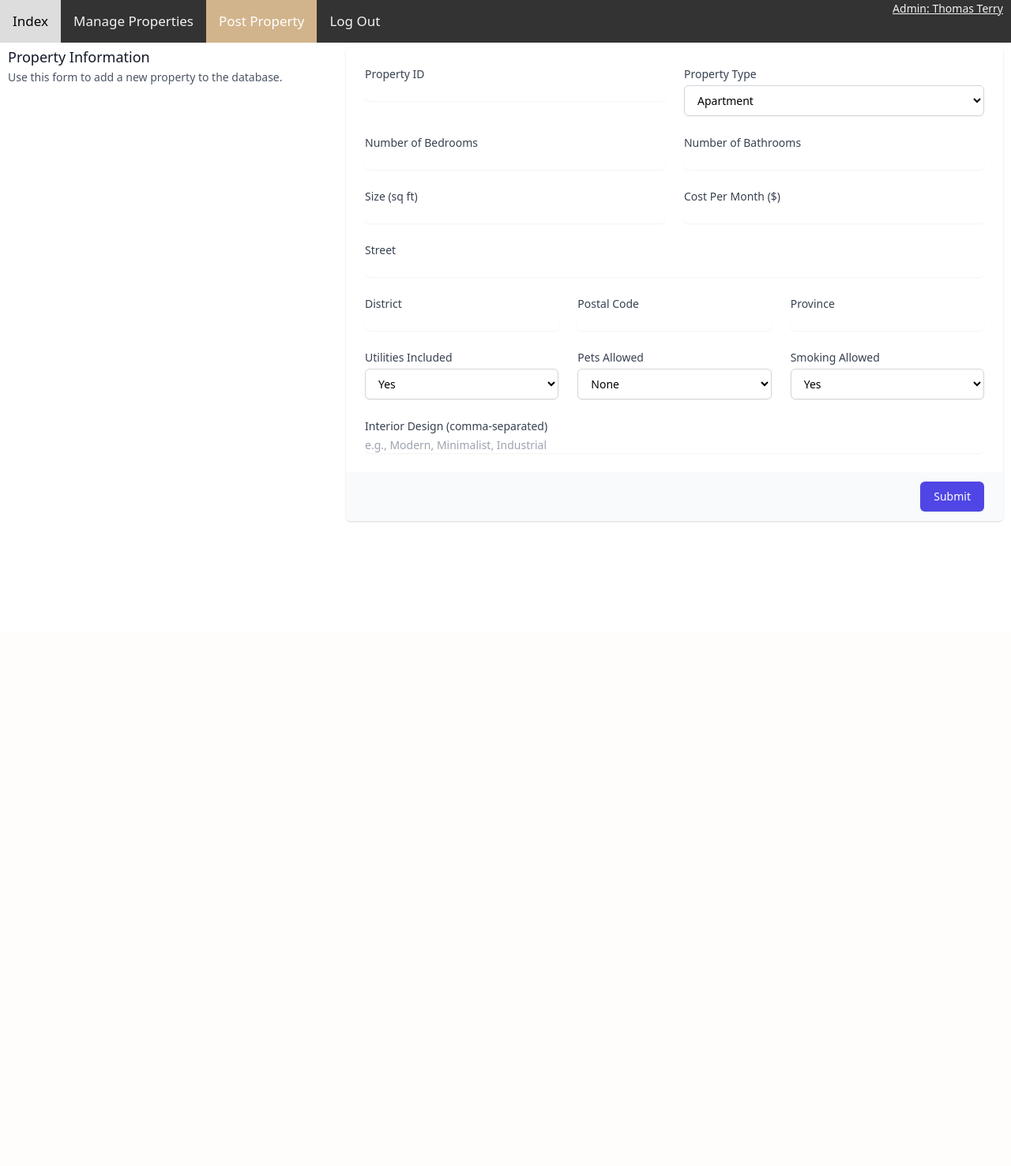
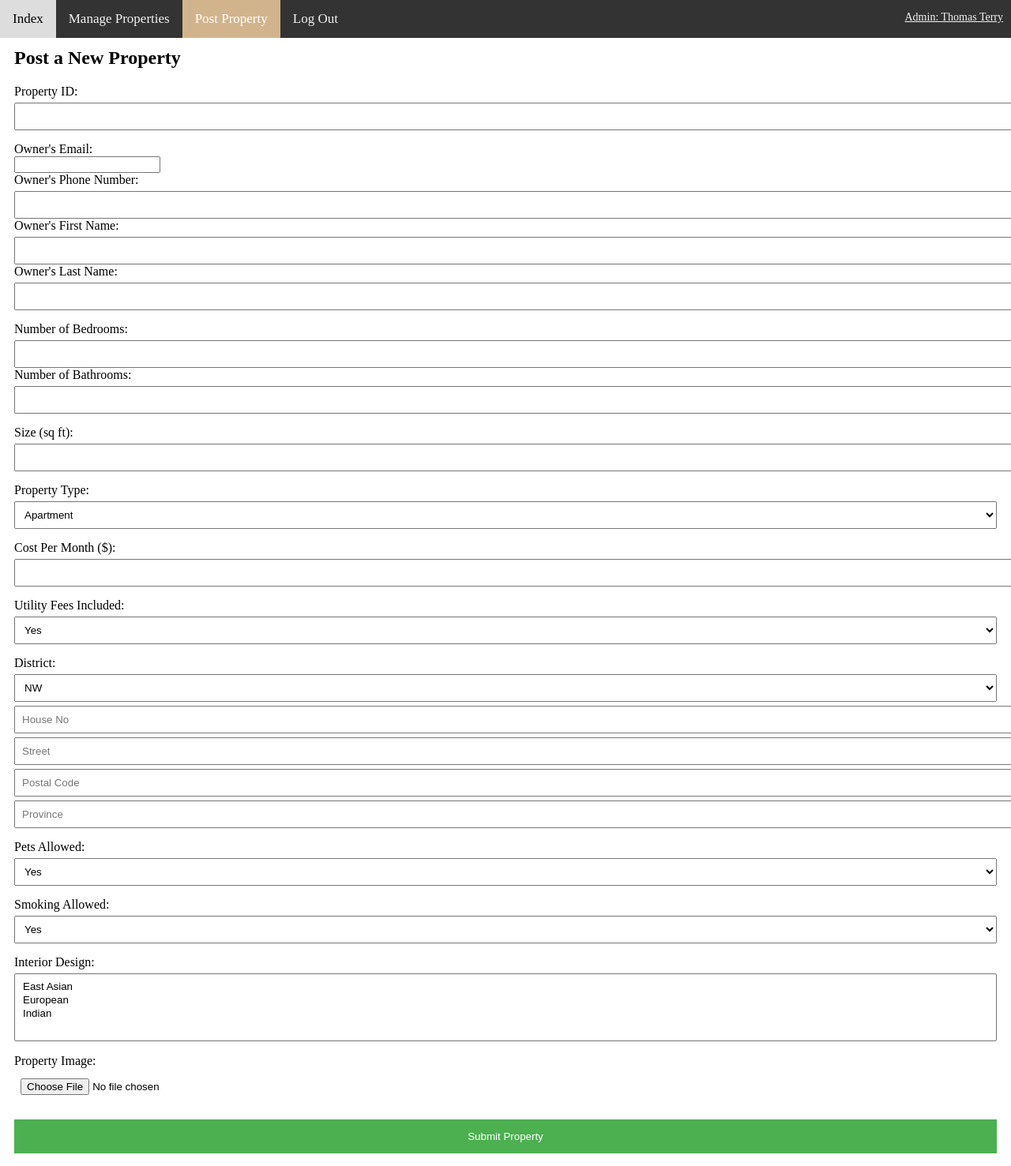
Before and after one commit to albe-martin/Cozy-rentals, a PHP site: page /postnewproperty.php in a window 1280 px wide. Shown: the whole page at 79% size. Before the commit the page ends 661 px from the top, so only its background shows below. Run offline with PHP 8.4, Linux system fonts and the light colour scheme; a user stored in the database is signed in.

Commit message:
mia's commit

```diff
--- a/postnewproperty.php
+++ b/postnewproperty.php
@@ -1,6 +1,12 @@
 <?php
     session_start();
     // note: only login as admin gets to see this page
+    function validate($data){
+      $data = trim($data);
+      $data = stripslashes($data);
+      $data = htmlspecialchars($data);
+      return $data;
+    }
 ?>
 
 <!DOCTYPE html>
@@ -52,145 +58,138 @@
   padding: 0px 10px;
 }
 
+.form-group {
+    margin-bottom: 15px;
+}
+
+.form-group label {
+    display: block;
+}
+
+.form-group input[type="text"],
+.form-group input[type="number"],
+.form-group select,
+.form-group input[type="file"] {
+    width: 100%;
+    padding: 8px;
+    margin-top: 5px;
+}
+
+button {
+    background-color: #4CAF50; /* Green */
+    color: white;
+    padding: 14px 20px;
+    margin: 8px 0;
+    border: none;
+    cursor: pointer;
+    width: 100%;
+}
+
+button:hover {
+    background-color: #45a049;
+}
 </style>
-
 <head>
-    <meta charset="UTF-8">
-    <meta http-equiv="X-UA-Compatible" content="IE=edge">
-    <meta name="viewport" content="width=device-width, initial-scale=1.0">
-    <!--style-->
-    <link href="https://cdn.jsdelivr.net/npm/tailwindcss@2.2.19/dist/tailwind.min.css" rel="stylesheet">
-    <title>Post Property</title>
-</head>
-
 <body>
-  <?php // code for top navigation bar
-    if (!isset($_SESSION['login'])) { // if not login
-      header("Location: index.php");  // redirect back to index
-    } else if ($_SESSION['type'] === 'client') { // when login as client
-      header("Location: index.php");  // redirect back to index
-    } else if ($_SESSION['type'] === 'admin') { // when login as admin
-  ?>
     <div class="topnav">
     <a href="index.php">Index</a>
     <a href="adminpropertylist.php">Manage Properties</a>
     <a class="active" href="postnewproperty.php">Post Property</a>
     <a href="logout.php">Log Out</a>
-    <p><?php echo "Admin: " . $_SESSION['fname'] ." ". $_SESSION['lname']; ?></p>
+    <p>Admin: <?php echo $_SESSION['fname'] . " " . $_SESSION['lname']; ?></p>
     </div>
-  <?php
-    }
-  ?>
 
     <div class="main">
-        <div class="md:grid md:grid-cols-3 md:gap-6">
-            <div class="md:col-span-1">
-                <div class="px-4 sm:px-0">
-                    <h3 class="text-lg font-medium leading-6 text-gray-900">Property Information</h3>
-                    <p class="mt-1 text-sm text-gray-600">Use this form to add a new property to the database.</p>
+        <h2>Post a New Property</h2>
+        <form action="submit_property.php" method="POST" enctype="multipart/form-data">
+            <div class="form-group">
+                <label for="propertyid">Property ID:</label>
+                <input type="text" id="propertyid" name="propertyid" required>
             </div>
+            <div class="form-group">
+                <label for="owneremail">Owner's Email:</label>
+                <input type="email" id="owneremail" name="owneremail" required>
+                <label for="ownerphone">Owner's Phone Number:</label>
+                <input type="text" id="ownerphone" name="ownerphone" required>
+                <label for="ownerfname">Owner's First Name:</label>
+                <input type="text" id="ownerfname" name="ownerfname" required>
+                <label for="ownerlname">Owner's Last Name:</label>
+                <input type="text" id="ownerlname" name="ownerlname" required>
             </div>
-            <div class="mt-5 md:mt-0 md:col-span-2">
-                <form action="addproperty.php" method="POST" enctype="multipart/form-data">
-                    <div class="shadow overflow-hidden sm:rounded-md">
-                        <div class="px-4 py-5 bg-white sm:p-6">
-                            <div class="grid grid-cols-6 gap-6">
-                                <!-- Property ID -->
-                                <div class="col-span-6 sm:col-span-3">
-                                    <label for="property_id" class="block text-sm font-medium text-gray-700">Property ID</label>
-                                    <input type="text" name="property_id" id="property_id" autocomplete="property-id" class="mt-1 focus:ring-indigo-500 focus:border-indigo-500 block w-full shadow-sm sm:text-sm border-gray-300 rounded-md" required>
+            <div class="form-group">
+                <label for="numbedrooms">Number of Bedrooms:</label>
+                <input type="number" id="numbedrooms" name="numbedrooms" min="0" required>
+                <label for="numbathrooms">Number of Bathrooms:</label>
+                <input type="number" id="numbathrooms" name="numbathrooms" min="0" required>
             </div>
-
-                                <!-- Property Type -->
-                                <div class="col-span-6 sm:col-span-3">
-                                    <label for="property_type" class="block text-sm font-medium text-gray-700">Property Type</label>
-                                    <select id="property_type" name="property_type" autocomplete="property-type" class="mt-1 block w-full py-2 px-3 border border-gray-300 bg-white rounded-md shadow-sm focus:outline-none focus:ring-indigo-500 focus:border-indigo-500 sm:text-sm">
+            <div class="form-group">
+                <label for="size">Size (sq ft):</label>
+                <input type="number" id="size" name="size" min="0" required>
+            </div>
+            <div class="form-group">
+                <label for="propertytype">Property Type:</label>
+                <select id="propertytype" name="propertytype">
                     <option value="Apartment">Apartment</option>
                     <option value="House">House</option>
                     <option value="Condo">Condo</option>
-                                        <option value="Townhouse">Townhouse</option>
                 </select>
             </div>
-
-                                <!-- Number of Bedrooms and Bathrooms -->
-                                <div class="col-span-6 sm:col-span-3">
-                                    <label for="num_bedrooms" class="block text-sm font-medium text-gray-700">Number of Bedrooms</label>
-                                    <input type="number" name="num_bedrooms" id="num_bedrooms" class="mt-1 focus:ring-indigo-500 focus:border-indigo-500 block w-full shadow-sm sm:text-sm border-gray-300 rounded-md" required>
+            <div class="form-group">
+                <label for="cost">Cost Per Month ($):</label>
+                <input type="number" id="cost" name="cost" min="0" required>
             </div>
-                                <div class="col-span-6 sm:col-span-3">
-                                    <label for="num_bathrooms" class="block text-sm font-medium text-gray-700">Number of Bathrooms</label>
-                                    <input type="number" name="num_bathrooms" id="num_bathrooms" class="mt-1 focus:ring-indigo-500 focus:border-indigo-500 block w-full shadow-sm sm:text-sm border-gray-300 rounded-md" required>
-                                </div>
-
-                                <!-- Size and Cost -->
-                                <div class="col-span-6 sm:col-span-3">
-                                    <label for="size" class="block text-sm font-medium text-gray-700">Size (sq ft)</label>
-                                    <input type="number" name="size" id="size" class="mt-1 focus:ring-indigo-500 focus:border-indigo-500 block w-full shadow-sm sm:text-sm border-gray-300 rounded-md" required>
-                                </div>
-                                <div class="col-span-6 sm:col-span-3">
-                                    <label for="cost_per_month" class="block text-sm font-medium text-gray-700">Cost Per Month ($)</label>
-                                    <input type="text" name="cost_per_month" id="cost_per_month" class="mt-1 focus:ring-indigo-500 focus:border-indigo-500 block w-full shadow-sm sm:text-sm border-gray-300 rounded-md" required>
-                                </div>
-
-                                <!-- Location Details -->
-                                <div class="col-span-6">
-                                    <label for="street" class="block text-sm font-medium text-gray-700">Street</label>
-                                    <input type="text" name="street" id="street" autocomplete="street-address" class="mt-1 focus:ring-indigo-500 focus:border-indigo-500 block w-full shadow-sm sm:text-sm border-gray-300 rounded-md" required>
-                                </div>
-                                <div class="col-span-6 sm:col-span-2">
-                                    <label for="district" class="block text-sm font-medium text-gray-700">District</label>
-                                    <input type="text" name="district" id="district" class="mt-1 focus:ring-indigo-500 focus:border-indigo-500 block w-full shadow-sm sm:text-sm border-gray-300 rounded-md" required>
-                                </div>
-                                <div class="col-span-6 sm:col-span-2">
-                                    <label for="postal_code" class="block text-sm font-medium text-gray-700">Postal Code</label>
-                                    <input type="text" name="postal_code" id="postal_code" autocomplete="postal-code" class="mt-1 focus:ring-indigo-500 focus:border-indigo-500 block w-full shadow-sm sm:text-sm border-gray-300 rounded-md" required>
-                                </div>
-                                <div class="col-span-6 sm:col-span-2">
-                                    <label for="province" class="block text-sm font-medium text-gray-700">Province</label>
-                                    <input type="text" name="province" id="province" class="mt-1 focus:ring-indigo-500 focus:border-indigo-500 block w-full shadow-sm sm:text-sm border-gray-300 rounded-md" required>
-                                </div>
-
-                                <!-- Utilities, Pets, and Smoking -->
-                                <div class="col-span-6 sm:col-span-2">
-                                    <label for="utility" class="block text-sm font-medium text-gray-700">Utilities Included</label>
-                                    <select id="utility" name="utility" class="mt-1 block w-full py-2 px-3 border border-gray-300 bg-white rounded-md shadow-sm focus:outline-none focus:ring-indigo-500 focus:border-indigo-500 sm:text-sm">
+            <div class="form-group">
+                <label for="utilityfees">Utility Fees Included:</label>
+                <select id="utilityfees" name="utilityfees">
                     <option value="Yes">Yes</option>
                     <option value="No">No</option>
+                    <option value="Partial">Partial</option>
                 </select>
             </div>
-                                <div class="col-span-6 sm:col-span-2">
-                                    <label for="pet" class="block text-sm font-medium text-gray-700">Pets Allowed</label>
-                                    <select id="pet" name="pet" class="mt-1 block w-full py-2 px-3 border border-gray-300 bg-white rounded-md shadow-sm focus:outline-none focus:ring-indigo-500 focus:border-indigo-500 sm:text-sm">
-                                        <option value="None">None</option>
-                                        <option value="Cats">Cats</option>
-                                        <option value="Dogs">Dogs</option>
-                                        <option value="Cats and Dogs">Cats and Dogs</option>
+            <div class="form-group">
+                <label for="district">District:</label>
+                <select id="district" name="district">
+                    <option value="NW">NW</option>
+                    <option value="NE">NE</option>
+                    <option value="SW">SW</option>
+                    <option value="SE">SE</option>
+                    <option value="CITY CENTER">City Center</option>
+                </select>
+                <input type="text" id="no" name="no" placeholder="House No" required>
+                <input type="text" id="street" name="street" placeholder="Street" required>
+                <input type="text" id="postalcode" name="postalcode" placeholder="Postal Code" required>
+                <input type="text" id="province" name="province" placeholder="Province" required>
+            </div>
+            <div class="form-group">
+                <label for="pets">Pets Allowed:</label>
+                <select id="pets" name="pets">
+                    <option value="Yes">Yes</option>
+                    <option value="No">No</option>
+                    <option value="Limited">Limited</option>
                 </select>
             </div>
-                                <div class="col-span-6 sm:col-span-2">
-                                    <label for="smoke" class="block text-sm font-medium text-gray-700">Smoking Allowed</label>
-                                    <select id="smoke" name="smoke" class="mt-1 block w-full py-2 px-3 border border-gray-300 bg-white rounded-md shadow-sm focus:outline-none focus:ring-indigo-500 focus:border-indigo-500 sm:text-sm">
+            <div class="form-group">
+                <label for="smoke">Smoking Allowed:</label>
+                <select id="smoke" name="smoke">
                     <option value="Yes">Yes</option>
                     <option value="No">No</option>
+                    <option value="OUTDOOR ONLY">Outdoor Only</option>
                 </select>
             </div>
-
-                                <!-- Interior Design -->
-                                <div class="col-span-6">
-                                    <label for="interior_design" class="block text-sm font-medium text-gray-700">Interior Design (comma-separated)</label>
-                                    <input type="text" name="interior_design" id="interior_design" placeholder="e.g., Modern, Minimalist, Industrial" class="mt-1 focus:ring-indigo-500 focus:border-indigo-500 block w-full shadow-sm sm:text-sm border-gray-300 rounded-md">
+            <div class="form-group">
+                <label for="interiordesign">Interior Design:</label>
+                <select multiple id="interiordesign" name="interiordesign[]">
+                    <option value="EAST ASIAN">East Asian</option>
+                    <option value="EUROPEAN">European</option>
+                    <option value="INDIAN">Indian</option>
+                </select>
             </div>
+            <div class="form-group">
+                <label for="propertyimage">Property Image:</label>
+                <input type="file" id="propertyimage" name="propertyimage" accept="image/*">
             </div>
-                        </div>
-                        <div class="px-4 py-3 bg-gray-50 text-right sm:px-6">
-                            <button type="submit" class="inline-flex justify-center py-2 px-4 border border-transparent shadow-sm text-sm font-medium rounded-md text-white bg-indigo-600 hover:bg-indigo-700 focus:outline-none focus:ring-2 focus:ring-offset-2 focus:ring-indigo-500">
-                                Submit
-                            </button>
-                        </div>
-                    </div>
+            <button type="submit" name="submit">Submit Property</button>
         </form>
-            </div>
-        </div>
     </div>
 </body>
 </html>
```
Also changed, not shown: submit_property.php (added, +93 -0 lines). Lines whose indentation alone changed are shown as unchanged.
